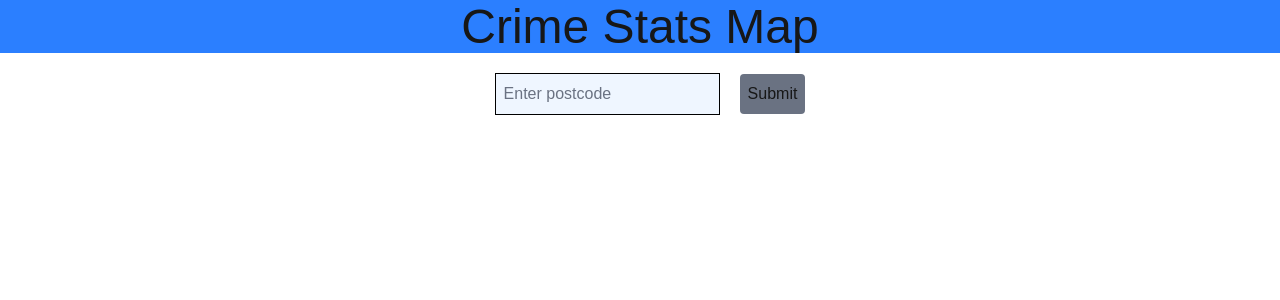
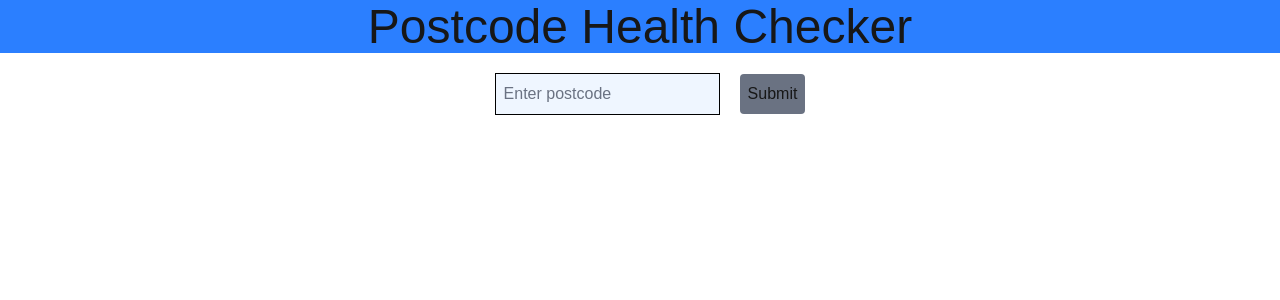
Before and after one commit to BMRich89/CrimeStatsReact, a Next.js app in the folder crime-stats-map/: page / in a window 1280 px wide. Shown: the top 300 px of the page. Built offline with nearby package versions, Linux system fonts and the light colour scheme.

Commit message:
changed title to Postcode health checker

```diff
--- a/crime-stats-map/src/app/page.tsx
+++ b/crime-stats-map/src/app/page.tsx
@@ -6,7 +6,7 @@ import { CrimePostcodeSearch } from "./components/CrimePostcodeSearch";
 export default function Home() {
   return (
     <PageContainer>
-      <TitleBar title="Crime Stats Map" />
+      <TitleBar title="Postcode Health Checker" />
       <CrimePostcodeSearch />
     </PageContainer>
   );
```
